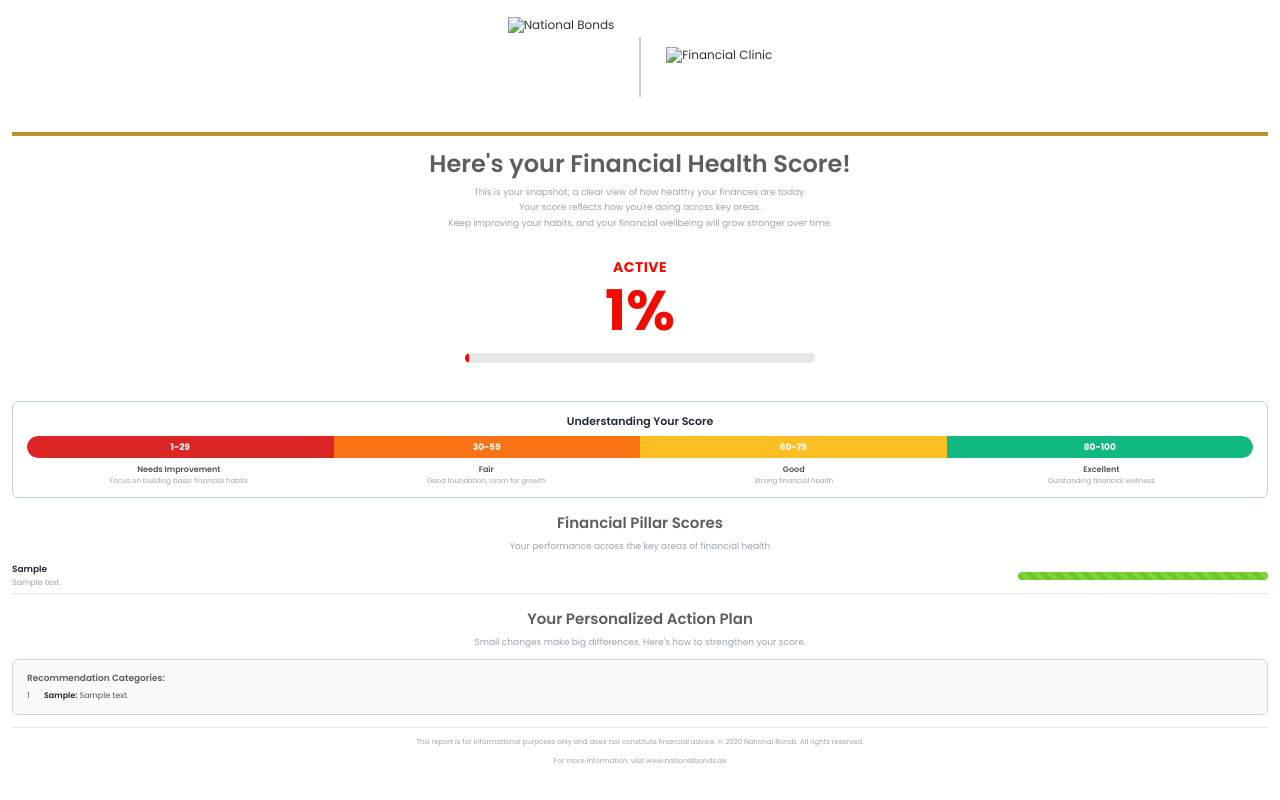
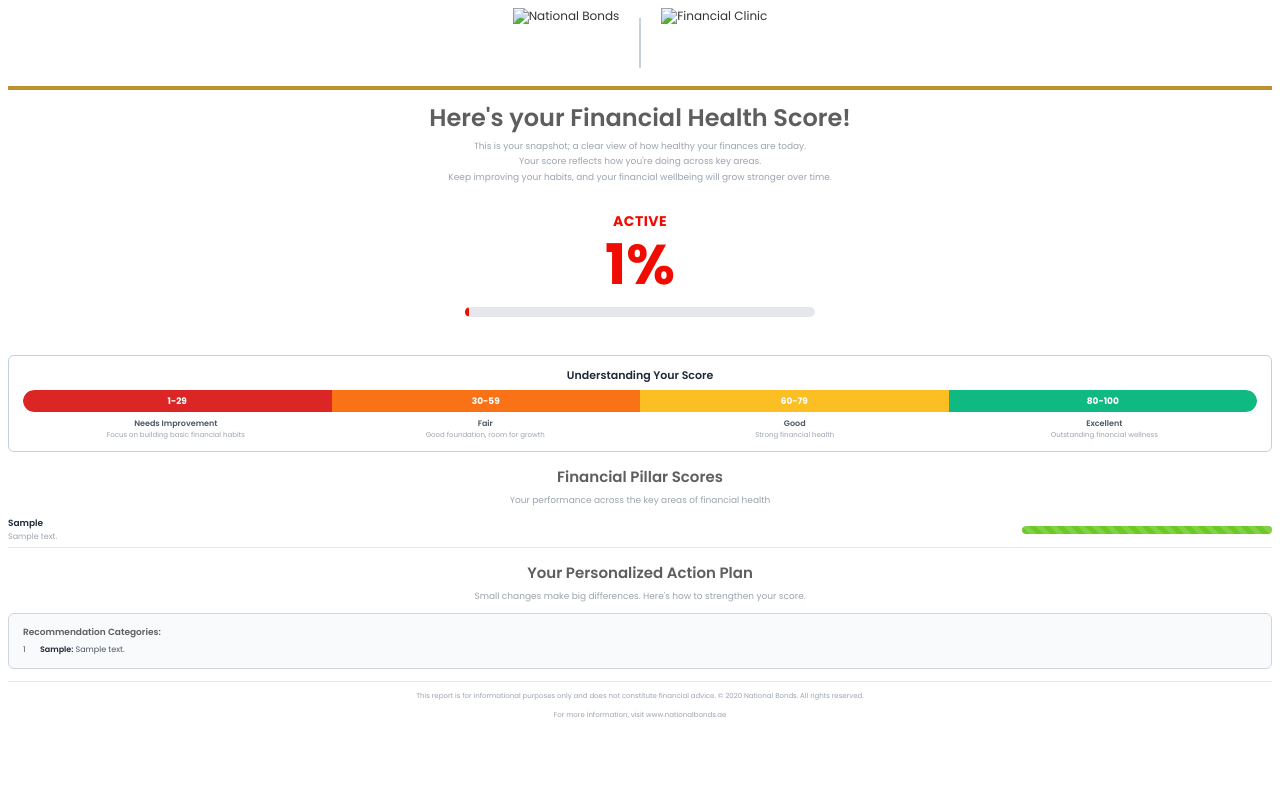
Before and after one commit to ahmadhassan91/uae-financial-backend, a Python web app: template app/reports/templates/financial_clinic_pdf_template.html in a window 1280 px wide. Run offline with Jinja, Linux system fonts and the light colour scheme; the template is opened without the code that fills it: most values are stand-ins (such as "Sample title", 1, 10 or a date in 2020).

Commit message:
fix: Make both logos same size and reduce spacing for single-page PDF
- Both logos now 70px height (equal size)
- Page margins: 12mm -> 8mm
- Container padding: 12px -> 8px
- Header margin-bottom: 10px -> 8px
- Header padding: 5px -> 0
- Logo margins: 25px -> 20px
- Divider height: 60px -> 50px
- PDF now fits on one page

```diff
--- a/app/reports/templates/financial_clinic_pdf_template.html
+++ b/app/reports/templates/financial_clinic_pdf_template.html
@@ -23,7 +23,7 @@
 
       @page {
         size: A4;
-        margin: 12mm;
+        margin: 8mm;
       }
 
       body {
@@ -37,7 +37,7 @@
       .container {
         max-width: 100%;
         margin: 0 auto;
-        padding: 12px;
+        padding: 8px;
       }
 
       /* Header */
@@ -45,30 +45,30 @@
         display: flex;
         justify-content: center;
         align-items: center;
-        margin-bottom: 10px;
-        padding: 5px 0;
+        margin-bottom: 8px;
+        padding: 0;
         gap: 0;
       }
 
       .logo-left {
-        height: 100px;
+        height: 70px;
         width: auto;
-        max-width: 300px;
+        max-width: 250px;
         object-fit: contain;
-        margin-right: 25px;
+        margin-right: 20px;
       }
 
       .logo-right {
-        height: 40px;
+        height: 70px;
         width: auto;
-        max-width: 180px;
+        max-width: 250px;
         object-fit: contain;
-        margin-left: 25px;
+        margin-left: 20px;
       }
 
       .header-divider {
         width: 2px;
-        height: 60px;
+        height: 50px;
         background-color: #c2d1d9;
         flex-shrink: 0;
       }
```
